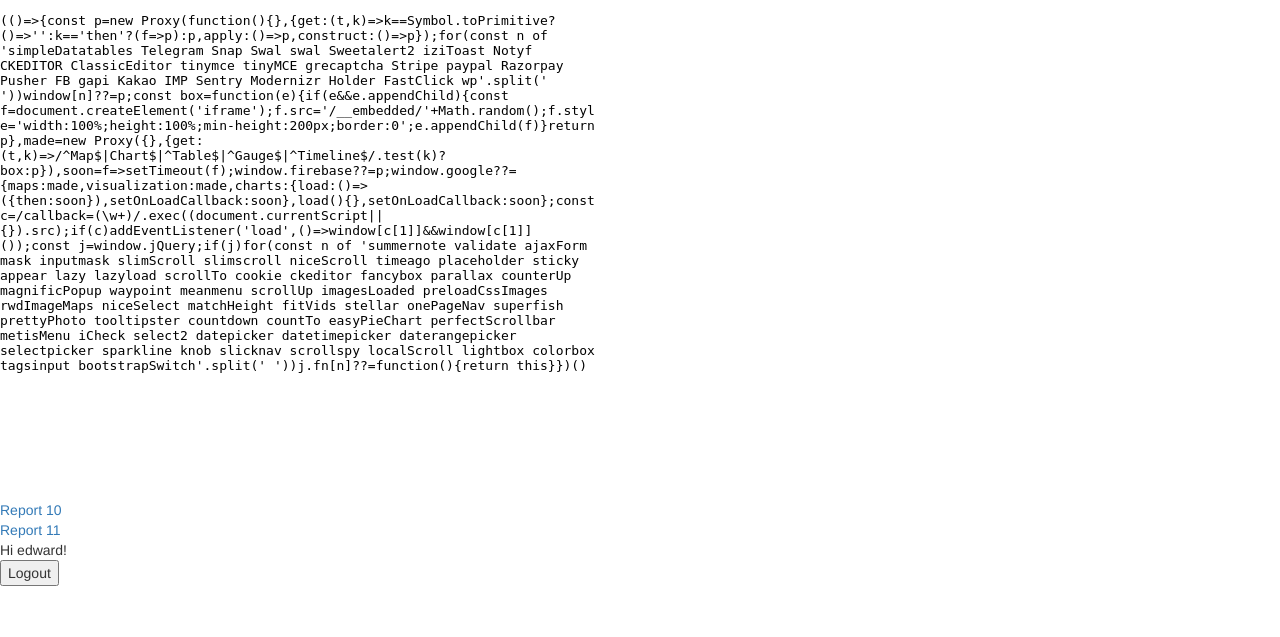
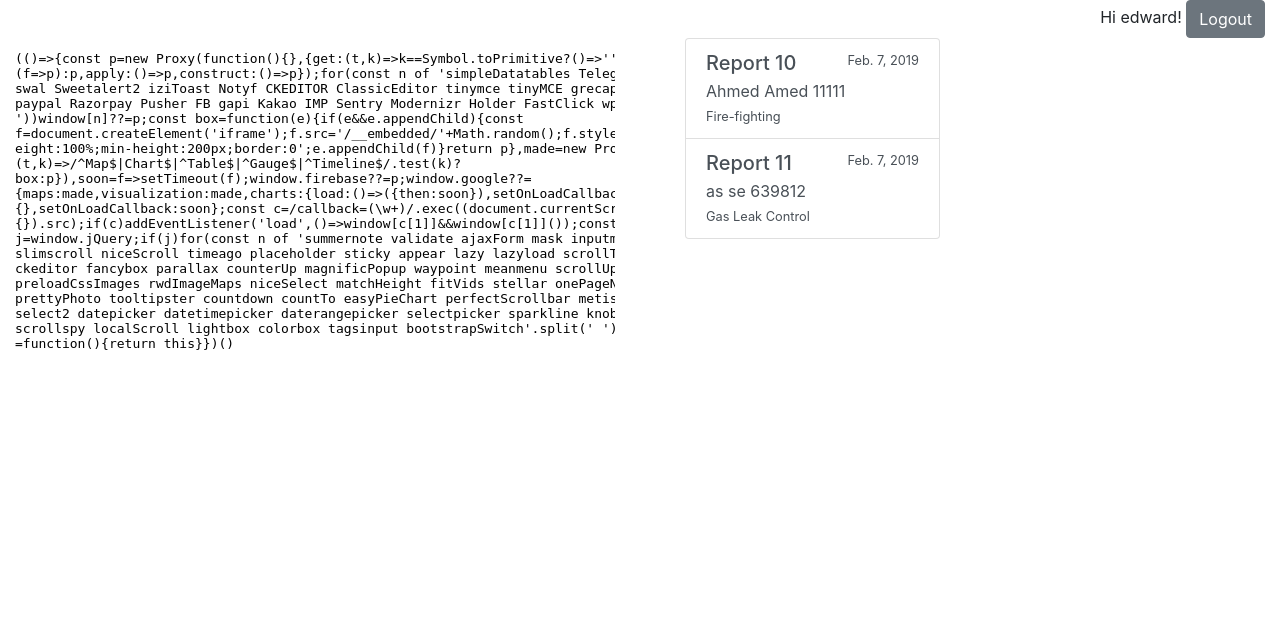
Before and after one commit to drawabc/SASDCMS, a Django app: page / in a window 1280 px wide. Shown: the top 637 px of the page. Run offline with Django 3.2, Linux system fonts and the light colour scheme; a user stored in the database is signed in; data comes from the database, SQL or seed files in the repository; some libraries are stand-ins or nearby versions.

Commit message:
fix home ui edited map

```diff
--- a/CMSApp/template/CMSApp/home.html
+++ b/CMSApp/template/CMSApp/home.html
@@ -1,18 +1,13 @@
 {% extends "base.html" %}
 
 {% block content %}
-    <div class="mapouter">
-        <div class="gmap_canvas">
-            <iframe width="600" height="500" id="gmap_canvas" src="https://maps.google.com/maps?q={{ postal }}&iwloc=&output=embed" frameborder="0" scrolling="no" marginheight="0" marginwidth="0"></iframe>
-        </div>
-        <style>.mapouter{text-align:right;height:500px;width:600px;}.gmap_canvas {overflow:hidden;background:none!important;height:500px;width:600px;}</style>
-    </div>
-    {% for report in report_list %}
-        <a href="{% url 'home' %}?postal={{ report.postal_code }}">Report {{ report.pk }}</a> <br>
-    {% endfor %}
+    <div class="container-fluid">
+        <div class="row">
+            <div class="col" align="right">
+
                 {% if user.is_authenticated %}
-        Hi {{ user.username }}!<br>
-        <button onclick="window.location.href='{% url 'logout' %}'" class="ui primary button">
+                    Hi {{ user.username }}!
+                    <button type="button" class="btn btn-secondary" onclick="window.location.href='{% url 'logout' %}'" class="ui primary button">
                         Logout
                     </button>
                     {% else %}
@@ -22,4 +17,44 @@
                         Login
                     </button>
                 {% endif %}
+            </div>
+
+        </div>
+        <div class="row">
+            <div class="col-sm">
+                <div class="mapouter">
+                    <div class="gmap_canvas">
+                        <iframe width="720" height="600" id="gmap_canvas" src="https://maps.google.com/maps?q=S {{ postal }}&iwloc=&output=embed" frameborder="0" scrolling="no" marginheight="0" marginwidth="0"></iframe>
+                    </div>
+                    <style>.mapouter{text-align:right;height:500px;width:600px;}.gmap_canvas {overflow:hidden;background:none!important;height:500px;width:600px;}</style>
+                </div>
+            </div>
+            <div class="col-sm">
+                <ul class="list group">
+                    {% for report in report_list %}
+                        <a href="{% url 'home' %}?postal={{ report.postal_code }}" class="list-group-item list-group-item-action">
+                            <div class="d-flex w-100 justify-content-between">
+                                <h5 class="mb-1">Report {{ report.pk }}</h5>
+                                <small>{{ report.time.date }}</small>
+                            </div>
+                            <p class="mb-1"> {{ report.name }} {{ report.mobile }} {{ report.postal_code }}</p>
+                            {% ifequal report.type "FF" %}
+                                <small> Fire-fighting </small>
+                            {% endifequal %}
+                            {% ifequal report.type "EA" %}
+                                <small> Emergency Ambulance </small>
+                            {% endifequal %}
+                            {% ifequal report.type "RE" %}
+                                <small> Rescue & Evacuation </small>
+                            {% endifequal %}
+                            {% ifequal report.type "GL" %}
+                                <small> Gas Leak Control </small>
+                            {% endifequal %}
+                        </a>
+                    {% endfor %}
+                </ul>
+            </div>
+            <div class="col-sm"></div>
+        </div>
+    </div>
 {% endblock %}
--- a/CMSApp/template/base.html
+++ b/CMSApp/template/base.html
@@ -1,11 +1,14 @@
 <html>
     <head>
-        <!-- Latest compiled and minified CSS -->
-        <link rel="stylesheet" href="https://maxcdn.bootstrapcdn.com/bootstrap/3.3.7/css/bootstrap.min.css" integrity="sha384-BVYiiSIFeK1dGmJRAkycuHAHRg32OmUcww7on3RYdg4Va+PmSTsz/K68vbdEjh4u" crossorigin="anonymous">
-        <!-- Optional theme -->
-        <link rel="stylesheet" href="https://maxcdn.bootstrapcdn.com/bootstrap/3.3.7/css/bootstrap-theme.min.css" integrity="sha384-rHyoN1iRsVXV4nD0JutlnGaslCJuC7uwjduW9SVrLvRYooPp2bWYgmgJQIXwl/Sp" crossorigin="anonymous">
-        <!-- Latest compiled and minified JavaScript -->
-        <script src="https://maxcdn.bootstrapcdn.com/bootstrap/3.3.7/js/bootstrap.min.js" integrity="sha384-Tc5IQib027qvyjSMfHjOMaLkfuWVxZxUPnCJA7l2mCWNIpG9mGCD8wGNIcPD7Txa" crossorigin="anonymous"></script>
+        <!-- Required meta tags -->
+        <meta charset="utf-8">
+        <meta name="viewport" content="width=device-width, initial-scale=1, shrink-to-fit=no">
+
+        <!-- Bootstrap CSS -->
+        <link rel="stylesheet" href="https://stackpath.bootstrapcdn.com/bootstrap/4.2.1/css/bootstrap.min.css" integrity="sha384-GJzZqFGwb1QTTN6wy59ffF1BuGJpLSa9DkKMp0DgiMDm4iYMj70gZWKYbI706tWS" crossorigin="anonymous">
+        <script src="https://code.jquery.com/jquery-3.3.1.slim.min.js" integrity="sha384-q8i/X+965DzO0rT7abK41JStQIAqVgRVzpbzo5smXKp4YfRvH+8abtTE1Pi6jizo" crossorigin="anonymous"></script>
+        <script src="https://cdnjs.cloudflare.com/ajax/libs/popper.js/1.14.6/umd/popper.min.js" integrity="sha384-wHAiFfRlMFy6i5SRaxvfOCifBUQy1xHdJ/yoi7FRNXMRBu5WHdZYu1hA6ZOblgut" crossorigin="anonymous"></script>
+        <script src="https://stackpath.bootstrapcdn.com/bootstrap/4.2.1/js/bootstrap.min.js" integrity="sha384-B0UglyR+jN6CkvvICOB2joaf5I4l3gm9GU6Hc1og6Ls7i6U/mkkaduKaBhlAXv9k" crossorigin="anonymous"></script>
         <title>
             CMS App
         </title>
```
Lines whose indentation alone changed are shown as unchanged.
